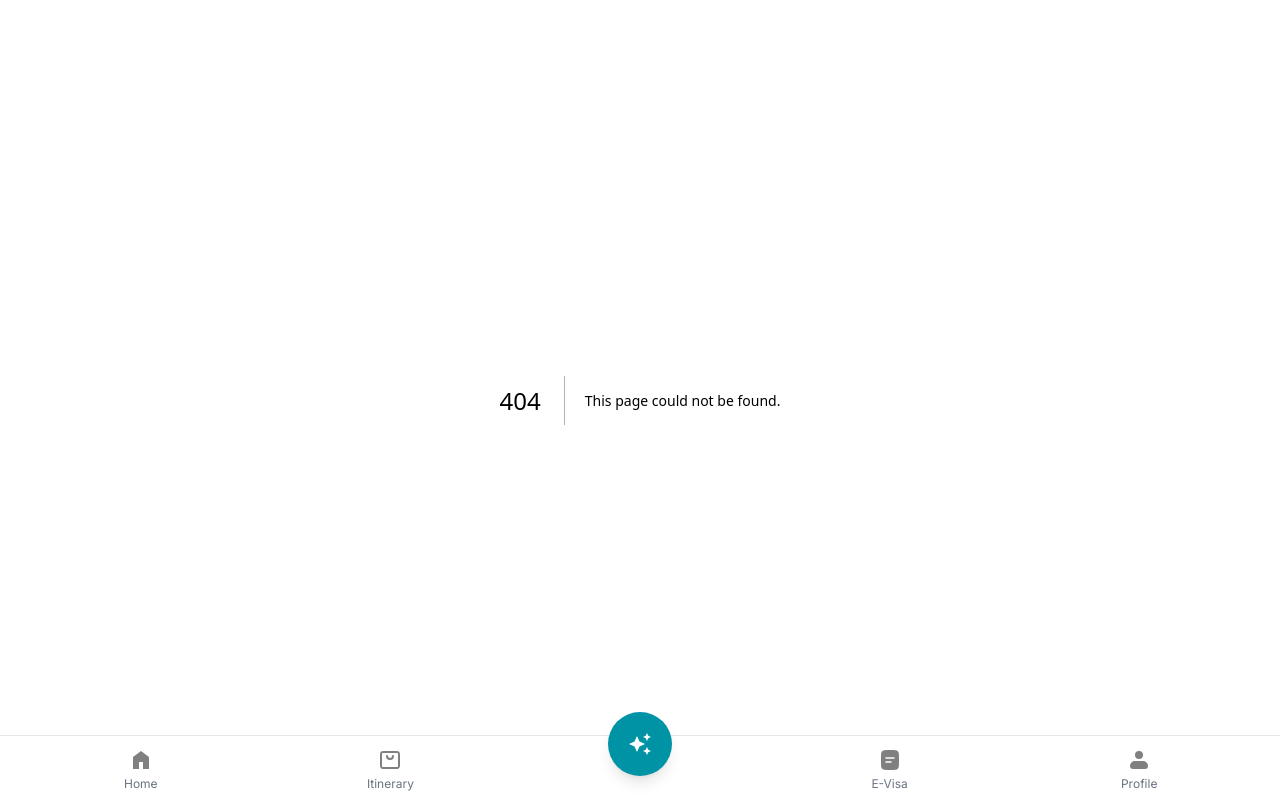
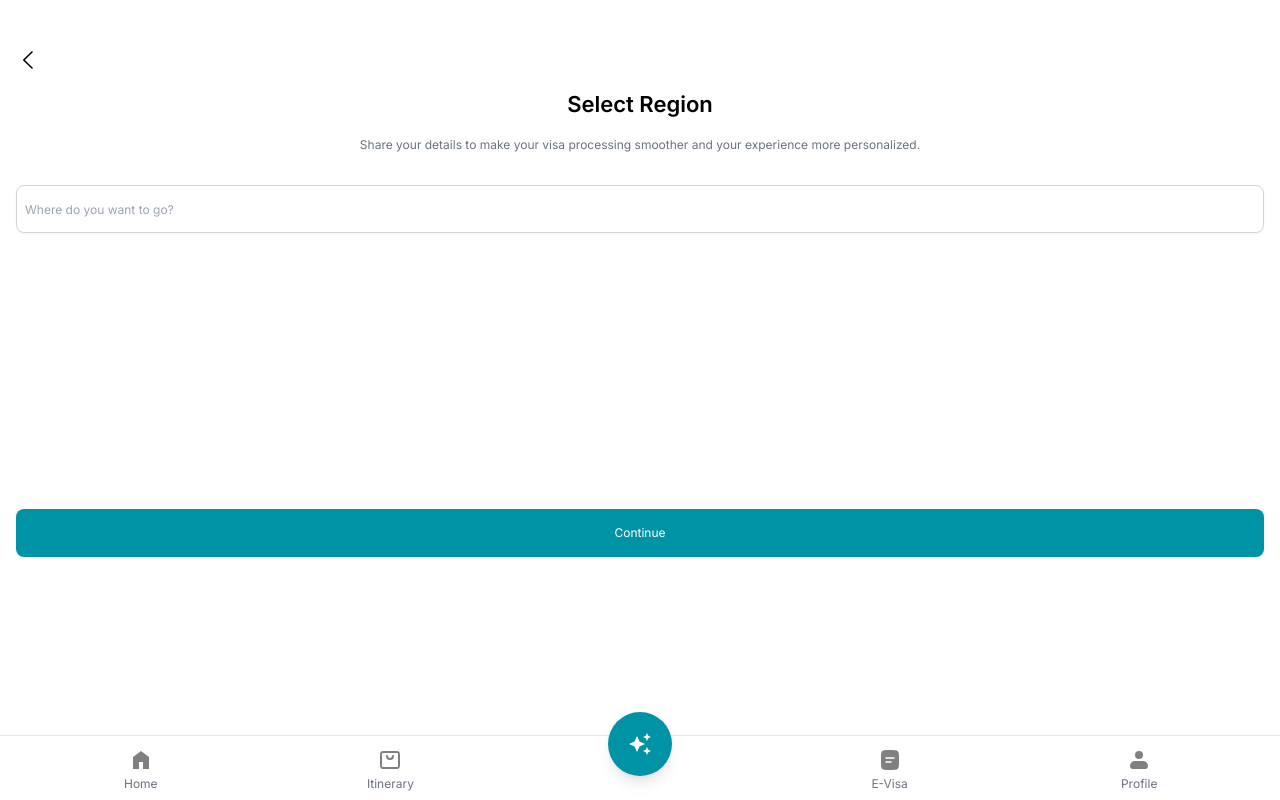
Before and after one commit to Caramel-Labs/CaramelLabs_Sapphire, a Next.js app in the folder client/mobile/: page /itinerary/new in a window 1280 px wide. Before the commit this address had no page. Built offline with nearby package versions, Linux system fonts and the light colour scheme; no server answers.

Commit message:
FIX: experience generation in web frontend

```diff
--- /dev/null
+++ b/client/mobile/app/components/itinerary/backButton.jsx
@@ -0,0 +1,17 @@
+import Image from 'next/image';
+
+export default function BackButton() {
+    return (
+        <header className="flex items-center pt-8">
+            <button>
+                <Image
+                    src="/images/back.png"
+                    width={24}
+                    height={24}
+                    alt="Back icon"
+                    className="filter invert"
+                />
+            </button>
+        </header>
+    );
+}
--- a/client/mobile/app/experience/[id]/page.jsx
+++ b/client/mobile/app/experience/[id]/page.jsx
@@ -1,15 +1,17 @@
-'use client'
+'use client';
 
-import { useState, useEffect } from 'react'
-import BucketList from '@/app/components/bucketList'
+import { useState, useEffect } from 'react';
+import BucketList from '@/app/components/bucketList';
 
-export default function Experience() {
+export default function Experience({ params }) {
     const [experienceData, setExperienceData] = useState(null);
 
     useEffect(() => {
         const fetchData = async () => {
             try {
-        const response = await fetch(`http://localhost:4000/api/experiences/66d42722d490bb3a58bfbe98`);
+                const response = await fetch(
+                    `http://localhost:4000/api/experiences/visited/?userId=66d1fba57c2ac1b30482e2b2&experienceId=${params.id}`
+                );
                 const result = await response.json();
                 setExperienceData(result);
             } catch (error) {
@@ -22,37 +24,45 @@ export default function Experience() {
 
     if (experienceData) console.log(experienceData);
 
-  const { experience, hotels } = experienceData || {}
+    const { experience, updatedBucketList } = experienceData || {};
 
     return (
         experience && (
             <div className="max-w-md mx-auto bg-white shadow-lg rounded-lg overflow-hidden">
                 {/* Experience Image */}
                 <img
-          src='/images/headerImg.png'
-          alt={experience.name || ""}
+                    src="/images/headerImg.png"
+                    alt={experience.name || ''}
                     className="w-full h-48 object-cover"
                 />
 
                 <div className="p-4">
                     {/* Experience Name */}
-          <h2 className="text-[22px] font-semibold mb-3 mt-4 text-black">{experience.name}</h2>
+                    <h2 className="text-[22px] font-semibold mb-3 mt-4 text-black">
+                        {experience.name}
+                    </h2>
 
                     {/* Experience Location */}
-          <p className="text-xs font-semibold text-black mb-1">{experience.oneliner || "No Oneliner"}</p>
-          <p className="text-black mb-4 text-xs">{experience.location?.address}</p>
+                    <p className="text-xs font-semibold text-black mb-1">
+                        {experience.oneliner || 'Sapphire Experience'}
+                    </p>
+                    <p className="text-black mb-4 text-xs">
+                        {experience.location?.address}
+                    </p>
 
                     {/* Divider Line between Location and Description */}
                     <div className="w-full h-[1px] bg-gray-300 mb-4"></div>
 
                     {/* Experience Description */}
-          <p className="text-black mb-4 text-xs">{experience.description}</p>
+                    <p className="text-black mb-4 text-xs">
+                        {experience.description}
+                    </p>
 
                     {/* Divider Line after Description */}
                     <div className="w-full h-[1px] bg-gray-300 mb-6"></div>
 
                     {/* Bucket List */}
-          <BucketList bucketlistItems={experience.bucketlist} />
+                    <BucketList bucketlistItems={updatedBucketList} />
                 </div>
             </div>
         )
--- /dev/null
+++ b/client/mobile/app/itinerary/new/page.jsx
@@ -0,0 +1,100 @@
+'use client';
+
+import { useState } from 'react';
+import { useRouter } from 'next/navigation';
+import BackButton from '@/app/components/itinerary/backButton';
+
+// Load API key from environment variable
+const API_KEY = process.env.NEXT_PUBLIC_GOOGLE_MAPS_API_KEY;
+
+export default function NewItinerary() {
+    const [searchTerm, setSearchTerm] = useState('');
+    const router = useRouter();
+    const userId = '66d1fba57c2ac1b30482e2b2'; // Keep userId as it is
+
+    const handleContinue = async () => {
+        try {
+            // Step 2: Send the search term to the Google API to get lat and long
+            const url = `https://maps.googleapis.com/maps/api/geocode/json?address=${encodeURIComponent(
+                searchTerm
+            )}&key=${API_KEY}`;
+            const response = await fetch(url);
+            const data = await response.json();
+
+            if (data.status === 'OK') {
+                const { lat, lng } = data.results[0].geometry.location;
+
+                // Step 3: Create JSON object
+                const payload = {
+                    latitude: lat,
+                    longitude: lng,
+                    userId: userId,
+                };
+
+                // Step 4: Send the payload to your API
+                const apiResponse = await fetch(
+                    'http://localhost:4000/api/experiences/ai/create',
+                    {
+                        method: 'POST',
+                        headers: {
+                            'Content-Type': 'application/json',
+                        },
+                        body: JSON.stringify(payload),
+                    }
+                );
+
+                // Get the result from the response
+                const result = await apiResponse.json();
+                console.log('API Response:', result);
+
+                // Step 5: Extract the _id and navigate to the experience page
+                const experienceId = result.aiExperience._id;
+                router.push(`/experience/${experienceId}`);
+            } else {
+                console.error(
+                    'Error fetching location data:',
+                    data.status,
+                    data.error_message
+                );
+            }
+        } catch (error) {
+            console.error('Error:', error);
+        }
+    };
+
+    return (
+        <main className="bg-white h-screen text-black p-4">
+            {/* Back Button */}
+            <BackButton />
+
+            {/* Heading */}
+            <h2 className="text-black text-[22px] font-semibold text-center mt-4">
+                Select Region
+            </h2>
+            <p className="text-gray-500 text-xs text-center mt-4 mb-8">
+                Share your details to make your visa processing smoother and
+                your experience more personalized.
+            </p>
+
+            {/* Searchbar */}
+            <div className="mb-4">
+                <input
+                    type="text"
+                    placeholder="Where do you want to go?"
+                    className="mt-2 block w-full border border-gray-300 rounded-[8px] shadow-sm p-2 text-xs h-[48px] text-black"
+                    value={searchTerm}
+                    onChange={(e) => setSearchTerm(e.target.value)} // Capture the input
+                    required
+                />
+            </div>
+
+            {/* Continue button */}
+            <button
+                onClick={handleContinue} // Attach handler
+                className="w-full mt-[260px] py-2 px-4 bg-sapphire text-white rounded-lg text-xs hover:bg-teal-600 focus:outline-none focus:ring-2 focus:ring-offset-2 focus:ring-teal-500 h-[48px]"
+            >
+                Continue
+            </button>
+        </main>
+    );
+}
--- a/client/mobile/app/layout.js
+++ b/client/mobile/app/layout.js
@@ -1,20 +1,21 @@
 import { Inter } from "next/font/google";
 import "./globals.css";
 import Navbar from "@/app/components/navbar";
-import { Italianno } from 'next/font/google'
+import { Italianno } from "next/font/google";
 
 const inter = Inter({ subsets: ["latin"] });
 
 export const metadata = {
-  title: "Create Next App",
-  description: "Generated by create next app",
+  title: "Sapphire",
+  description: "The Digital Nomad's Guide to Sri Lanka.",
 };
 
 export default function RootLayout({ children }) {
   return (
     <html lang="en">
-      <body className={inter.className}>{children}
-        <Navbar/>
+      <body className={inter.className}>
+        {children}
+        <Navbar />
       </body>
     </html>
   );
```
Also changed, not shown: client/mobile/app/itinerary/page.jsx (+14 -8 lines), 2 other files (tests, documents, lock files or other folders). Lines whose indentation alone changed are shown as unchanged.
